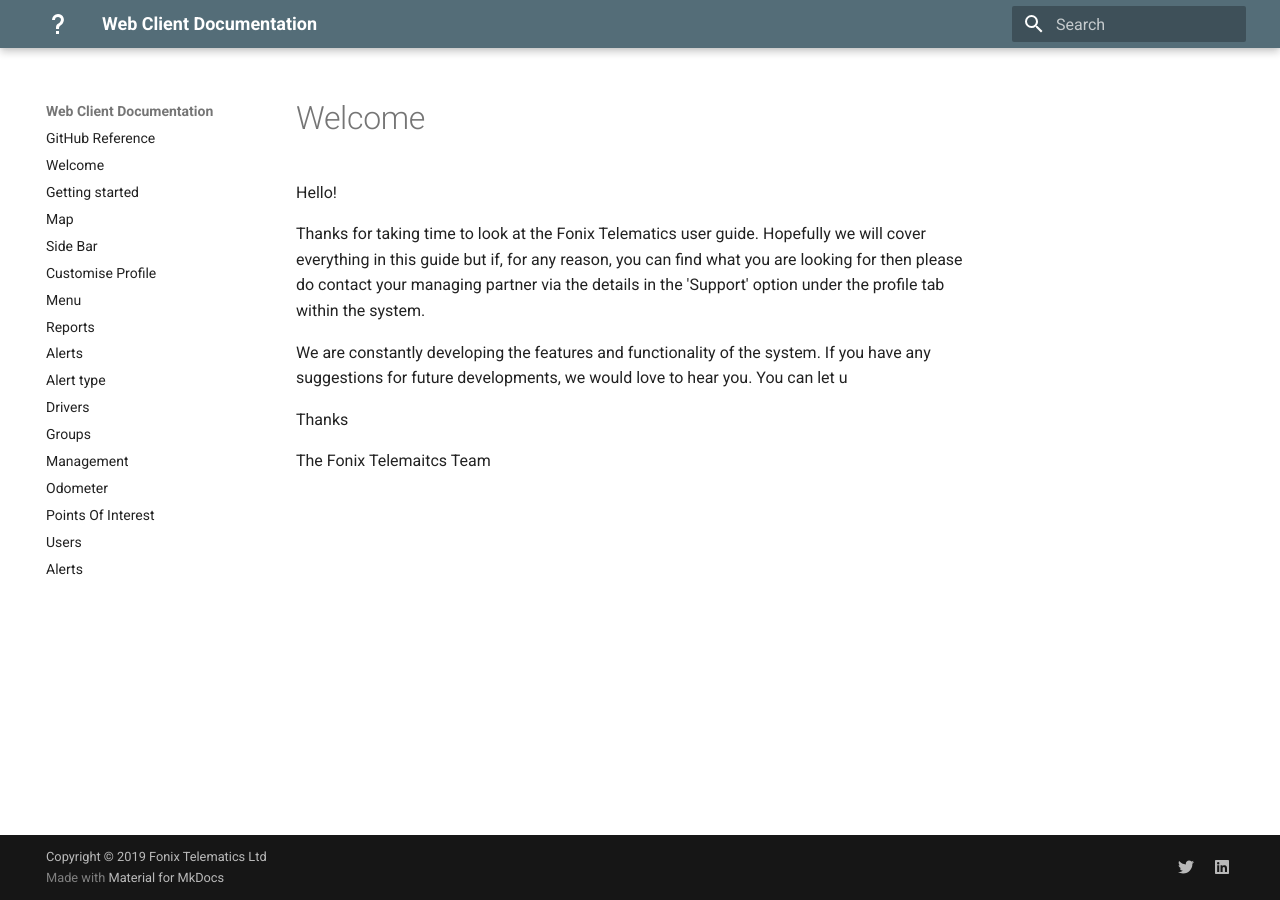
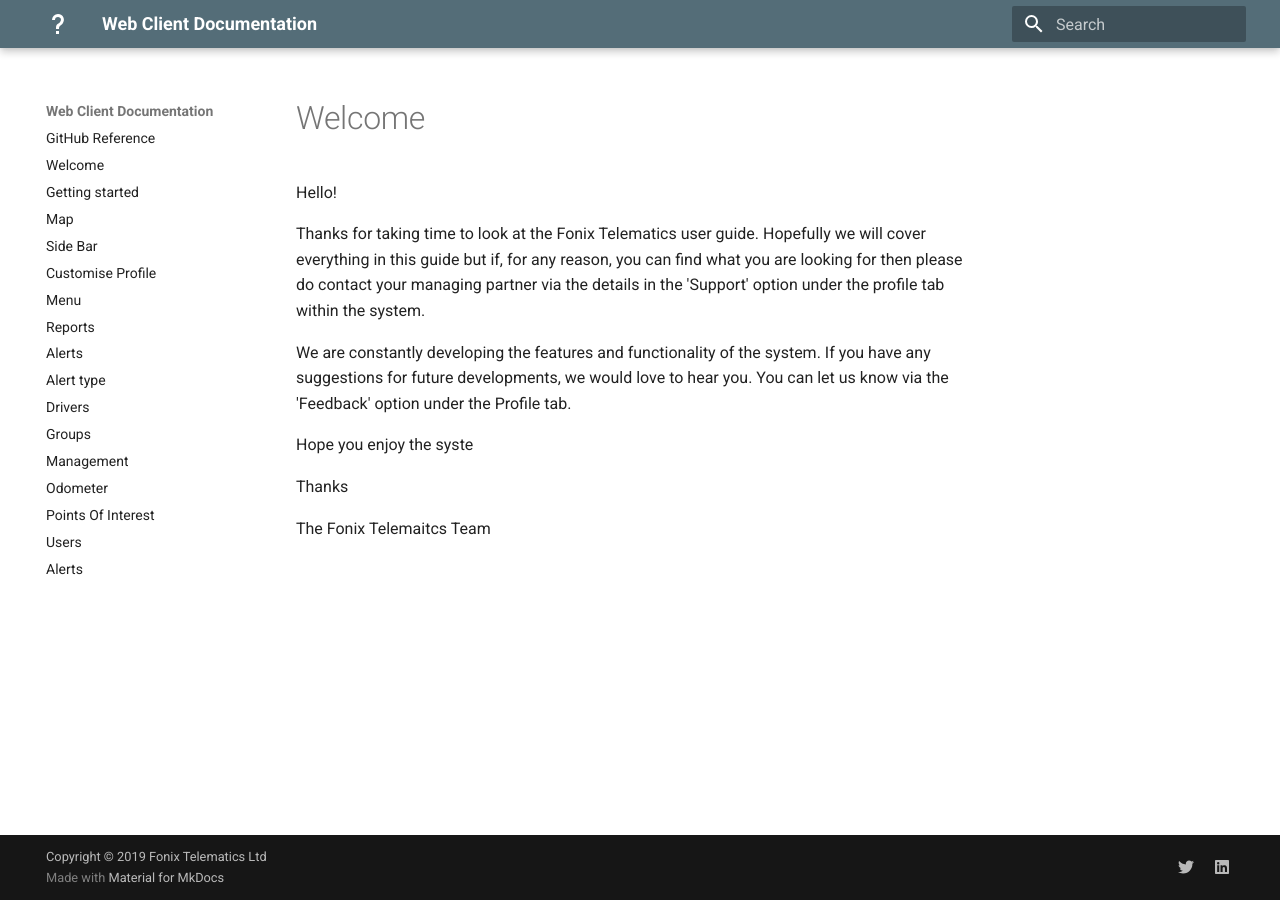
Before and after one commit to fonixtelematics/user-manual, an MkDocs documentation site: the page built from docs/Intro.md, in a window 1280 px wide. Built offline with MkDocs 1.6.1 and Material for MkDocs 9.7.7, drawn with Linux system fonts in a browser that asks for light colours.

Commit message:
docs/Intro.md updated from https://stackedit.io/

```diff
--- a/docs/Intro.md
+++ b/docs/Intro.md
@@ -4,13 +4,14 @@
 
 Thanks for taking time to look at the Fonix Telematics user guide. Hopefully we will cover everything in this guide but if, for any reason, you can find what you are looking for then please do contact your managing partner via the details in the 'Support' option under the profile tab within the system.
 
-We are constantly developing the features and functionality of the system. If you have any suggestions for future developments, we would love to hear you. You can let u
+We are constantly developing the features and functionality of the system. If you have any suggestions for future developments, we would love to hear you. You can let us know via the 'Feedback' option under the Profile tab.
 
+Hope you enjoy the syste
 
 Thanks
 
 The Fonix Telemaitcs Team
 <!--stackedit_data:
-eyJoaXN0b3J5IjpbLTMxOTQyOTUxNCwtMjAwMTMwMTk2OSwtMT
-UyOTY1MTAwOF19
+eyJoaXN0b3J5IjpbLTEwNTY2NDc4MzUsLTIwMDEzMDE5NjksLT
+E1Mjk2NTEwMDhdfQ==
 -->
```
